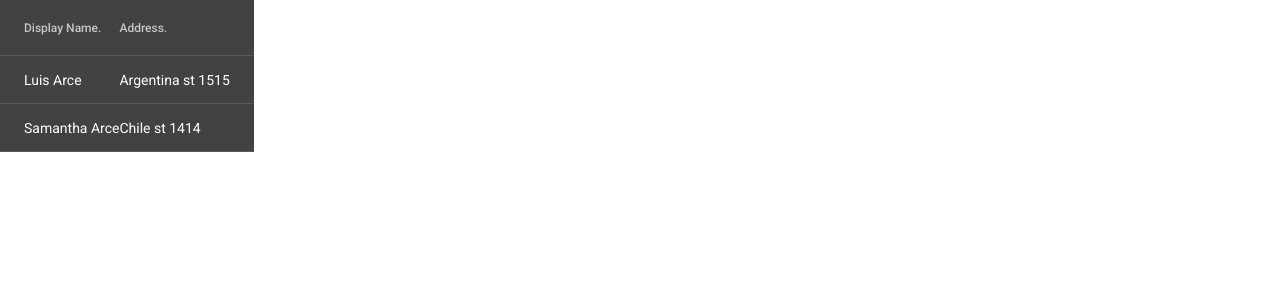
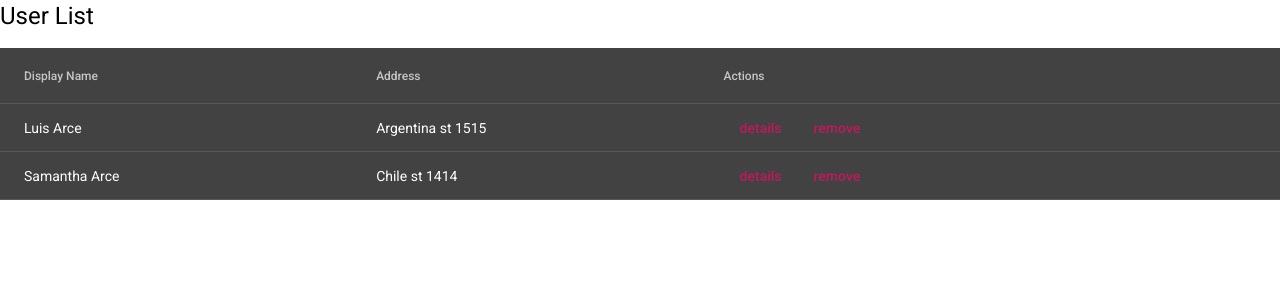
Before and after one commit to kapit4n/ng-users, an Angular app: page / in a window 1280 px wide. Shown: the top 300 px of the page. Built offline with nearby package versions, Linux system fonts and the light colour scheme.

Commit message:
make generic the table actions

```diff
--- a/src/app/app.module.ts
+++ b/src/app/app.module.ts
@@ -4,6 +4,7 @@ import { AppRoutingModule } from './app-routing.module';
 
 import { AppComponent } from './app.component';
 import { MatTableModule } from '@angular/material/table';
+import { MatButtonModule } from '@angular/material/button';
 
 import { BrowserAnimationsModule } from '@angular/platform-browser/animations';
 import { LTableComponent } from './comp/l-table/l-table.component';
@@ -20,6 +21,7 @@ import { UsersListComponent } from './pages/users/users-list/users-list.componen
   imports: [
     BrowserModule,
     MatTableModule,
+    MatButtonModule,
     AppRoutingModule,
     BrowserAnimationsModule
   ],
--- a/src/app/pages/users/users-list/users-list.component.css
+++ b/src/app/pages/users/users-list/users-list.component.css
@@ -0,0 +1,3 @@
+table {
+  width: 100%;
+}
--- a/src/app/pages/users/users-list/users-list.component.html
+++ b/src/app/pages/users/users-list/users-list.component.html
@@ -1,14 +1,18 @@
-<table mat-table [dataSource]="dataSource" class="mat-eleevation-z8">
-    <ng-container matColumnDef="displayName">
-        <th mat-header-cell *matHeaderCellDef> Display Name. </th>
-        <td mat-cell *matCellDef="let element"> {{element.displayName}} </td>
-    </ng-container>
-
-    <ng-container matColumnDef="address">
-        <th mat-header-cell *matHeaderCellDef> Address. </th>
-        <td mat-cell *matCellDef="let element"> {{element.address}} </td>
-    </ng-container>
-
-    <tr mat-header-row *matHeaderRowDef="displayedColumns"></tr>
-  <tr mat-row *matRowDef="let row; columns: displayedColumns;"></tr>
-</table>
+<div>
+    <h1>User List</h1>
+    <table mat-table [dataSource]="dataSource" class="mat-eleevation-z8">
+        <ng-container [matColumnDef]="item.name" *ngFor="let item of columnsConfig">
+            <th mat-header-cell *matHeaderCellDef> {{item.label}} </th>
+            <td mat-cell *matCellDef="let element">
+                <div *ngIf="item.type == 'text'; else elseBlock">{{element[item.name]}}</div>
+                <ng-template #elseBlock>
+                    <a color="primary" mat-button [href]="basicPath" target="_blank">details</a>
+                    <button (click)="removeFunction(element.id)" color="primary" mat-button
+                        target="_blank">remove</button>
+                </ng-template>
+            </td>
+        </ng-container>
+        <tr mat-header-row *matHeaderRowDef="displayedColumns"></tr>
+        <tr mat-row *matRowDef="let row; columns: displayedColumns;"></tr>
+    </table>
+</div>
--- a/src/app/pages/users/users-list/users-list.component.ts
+++ b/src/app/pages/users/users-list/users-list.component.ts
@@ -1,13 +1,20 @@
 import { Component, OnInit } from '@angular/core';
 
 export interface User {
+  id: number;
   displayName: string;
   address: string;
 }
 
+export interface UserConfig {
+  type: string;
+  name: string;
+  label: string;
+}
+
 const USERS_DATA: User[] = [
-  { displayName: 'Luis Arce', address: 'Argentina st 1515' },
-  { displayName: "Samantha Arce", address: 'Chile st 1414' },
+  { id: 1, displayName: 'Luis Arce', address: 'Argentina st 1515' },
+  { id: 2, displayName: "Samantha Arce", address: 'Chile st 1414' },
 ];
 
 @Component({
@@ -17,7 +24,16 @@ const USERS_DATA: User[] = [
 })
 export class UsersListComponent implements OnInit {
 
-  displayedColumns: string[] = ['displayName', 'address'];
+  displayedColumns: string[] = ['displayName', 'address', 'actions'];
+
+  removeFunction = (id: number) => { }
+  basicPath = "/users"
+
+  columnsConfig: UserConfig[] = [
+    { type: 'text', name: 'displayName', label: 'Display Name' },
+    { type: 'text', name: 'address', label: 'Address' },
+    { type: 'actions', name: 'actions', label: 'Actions' },
+  ];
   dataSource = USERS_DATA;
   constructor() { }
 
```
